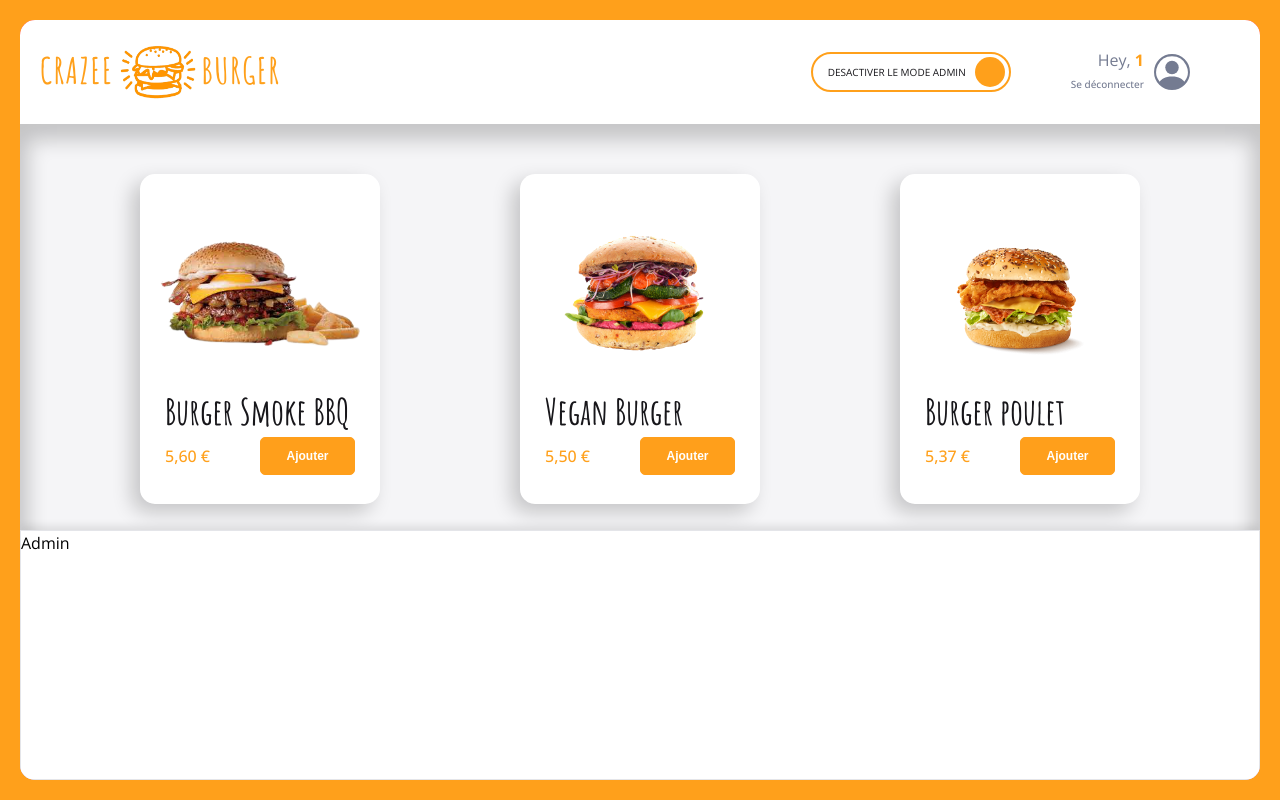
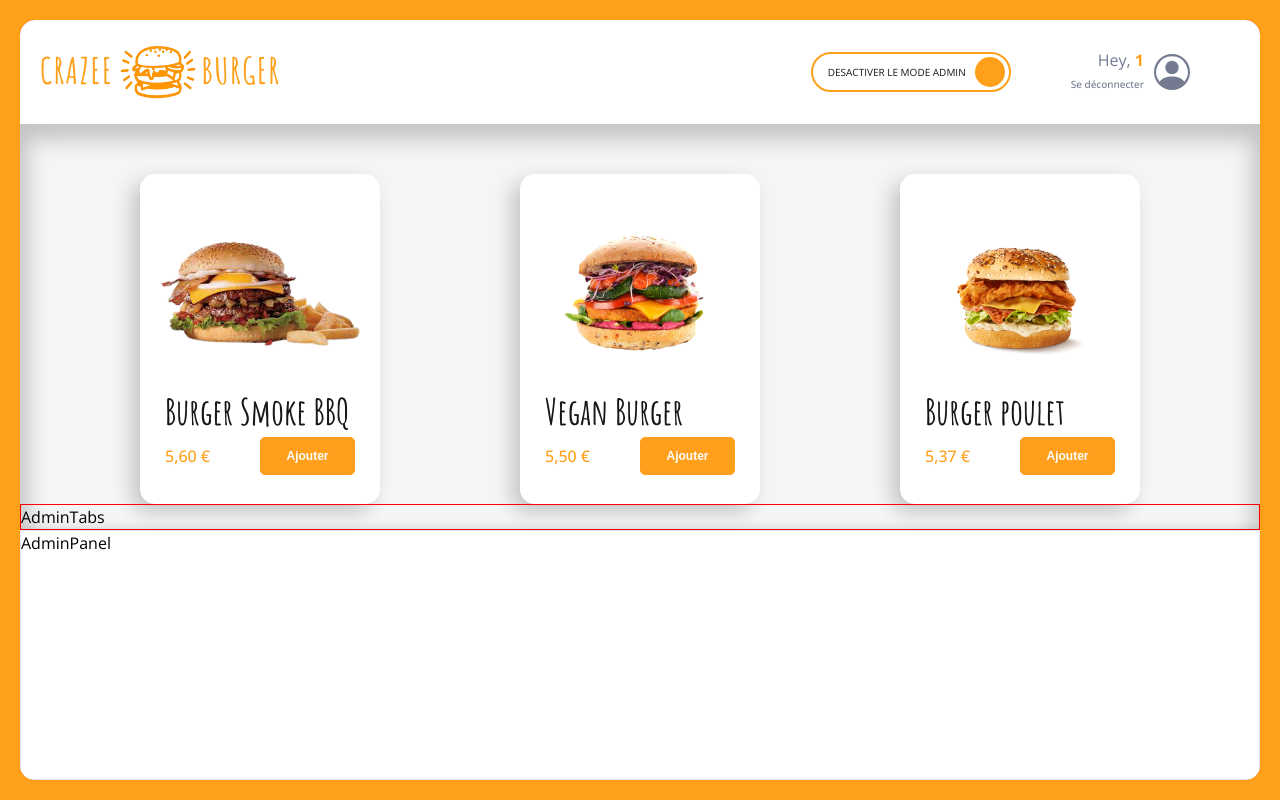
Before and after one commit to OpcMarc-Olivier/crazy-burger2, a React (Vite) app: page /order/1 in a window 1280 px wide. Built offline with nearby package versions, Linux system fonts and the light colour scheme; grey boxes are pictures that could not be loaded.

Commit message:
💄 F07: ADMIN > Add AdminTabs and AdminPanel

```diff
--- a/src/components/pages/orderPage/Main/Admin/Admin.jsx
+++ b/src/components/pages/orderPage/Main/Admin/Admin.jsx
@@ -1,18 +1,21 @@
 import React from "react";
 import styled from "styled-components";
 import { theme } from "../../../../../assets/theme";
+import AdminTabs from "./AdminTabs.jsx";
+import AdminPanel from "./AdminPanel.jsx";
 
 function Admin() {
-    return <AdminStyled>Admin</AdminStyled>;
+    return (
+        <AdminStyled>
+            <AdminTabs />
+            <AdminPanel />
+        </AdminStyled>
+    );
 }
 const AdminStyled = styled.div`
-    height: 250px;
     position: absolute;
     bottom: 0;
     left: 0;
     right: 0;
-    background: ${theme.colors.white};
-    border: 1px solid ${theme.colors.greyLight};
-    box-shadow: ${theme.shadows.subtle};
 `;
 export default Admin;
--- /dev/null
+++ b/src/components/pages/orderPage/Main/Admin/AdminPanel.jsx
@@ -0,0 +1,15 @@
+import React from "react";
+import styled from "styled-components";
+import { theme } from "../../../../../assets/theme";
+
+function AdminPanel() {
+    return <AdminPanelStyled>AdminPanel</AdminPanelStyled>;
+}
+const AdminPanelStyled = styled.div`
+    height: 250px;
+    background: ${theme.colors.white};
+    border: 1px solid ${theme.colors.greyLight};
+    box-shadow: ${theme.shadows.subtle};
+`;
+
+export default AdminPanel;
--- /dev/null
+++ b/src/components/pages/orderPage/Main/Admin/AdminTabs.jsx
@@ -0,0 +1,12 @@
+import React from "react";
+import styled from "styled-components";
+
+function AdminTabs() {
+    return <AdminTabsStyled>AdminTabs</AdminTabsStyled>;
+}
+
+const AdminTabsStyled = styled.div`
+    border: 1px solid red;
+`;
+
+export default AdminTabs;
```
